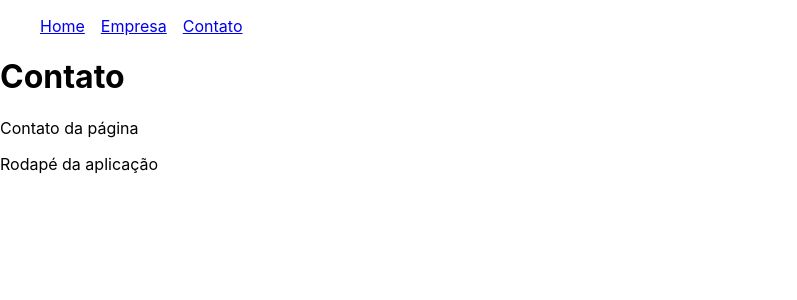
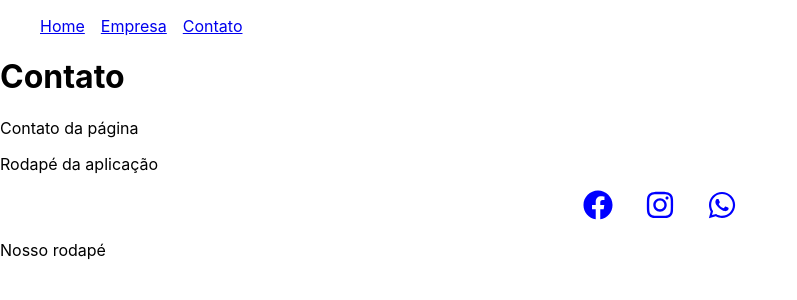
Before and after one commit to PedroMaiaAlves/ReactAulas, a React (Create React App) app: page /contato in a window 1280 px wide. Shown: the top 300 px of the page, without its empty margins (0-797 px from the left). Built offline with nearby package versions, Linux system fonts and the light colour scheme.

Commit message:
React Icons Aula 16

```diff
--- a/package.json
+++ b/package.json
@@ -9,6 +9,7 @@
     "@testing-library/user-event": "^13.5.0",
     "react": "^19.1.0",
     "react-dom": "^19.1.0",
+    "react-icons": "^5.5.0",
     "react-router-dom": "^7.6.2",
     "react-scripts": "5.0.1",
     "web-vitals": "^2.1.4"
--- a/src/components/layout/Footer.jsx
+++ b/src/components/layout/Footer.jsx
@@ -1,5 +1,16 @@
+import {FaFacebook, FaInstagram, FaWhatsapp} from 'react-icons/fa'
+
+import styles from './Footer.module.css'
+
 function Footer(){
-    return<footer>Rodapé da aplicação</footer>
+    return<footer>Rodapé da aplicação
+        <ul className={styles.social_list}>
+            <li><FaFacebook/></li>
+            <li><FaInstagram/></li>
+            <li><FaWhatsapp/></li>
+        </ul>
+            <p>Nosso rodapé</p>
+    </footer>
 }
 
 export default Footer
--- /dev/null
+++ b/src/components/layout/Footer.module.css
@@ -0,0 +1,16 @@
+.social_list{
+    display: flex;
+    justify-content: center;
+    align-items: center;
+    list-style: none;
+}
+
+.social_list li {
+    margin: 0 1em;
+}
+
+.social_list svg {
+    font-size: 30px;
+    cursor: pointer;
+    color: blue;
+}
```
Also changed, not shown: 1 other file (tests, documents, lock files or other folders).
